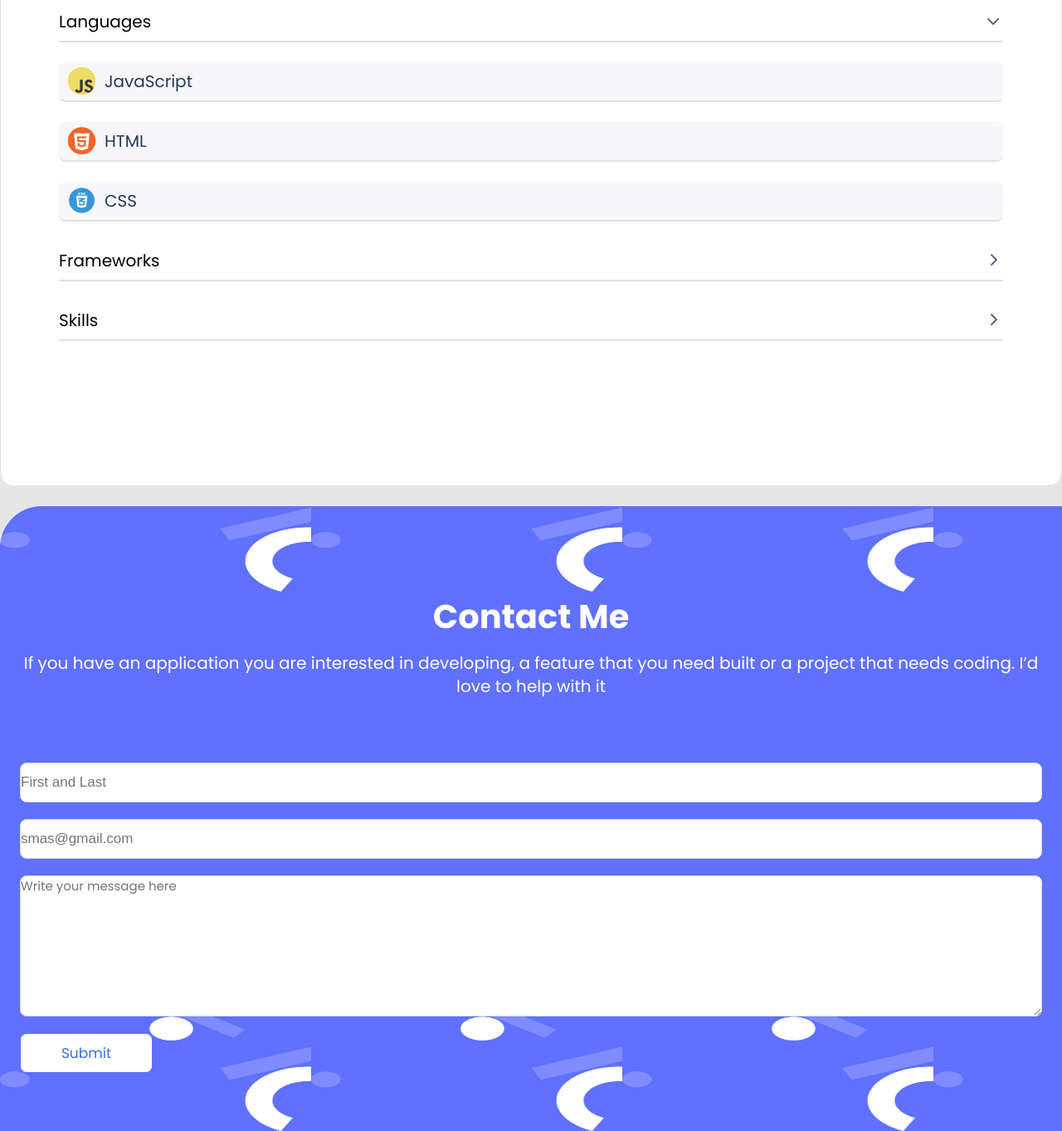
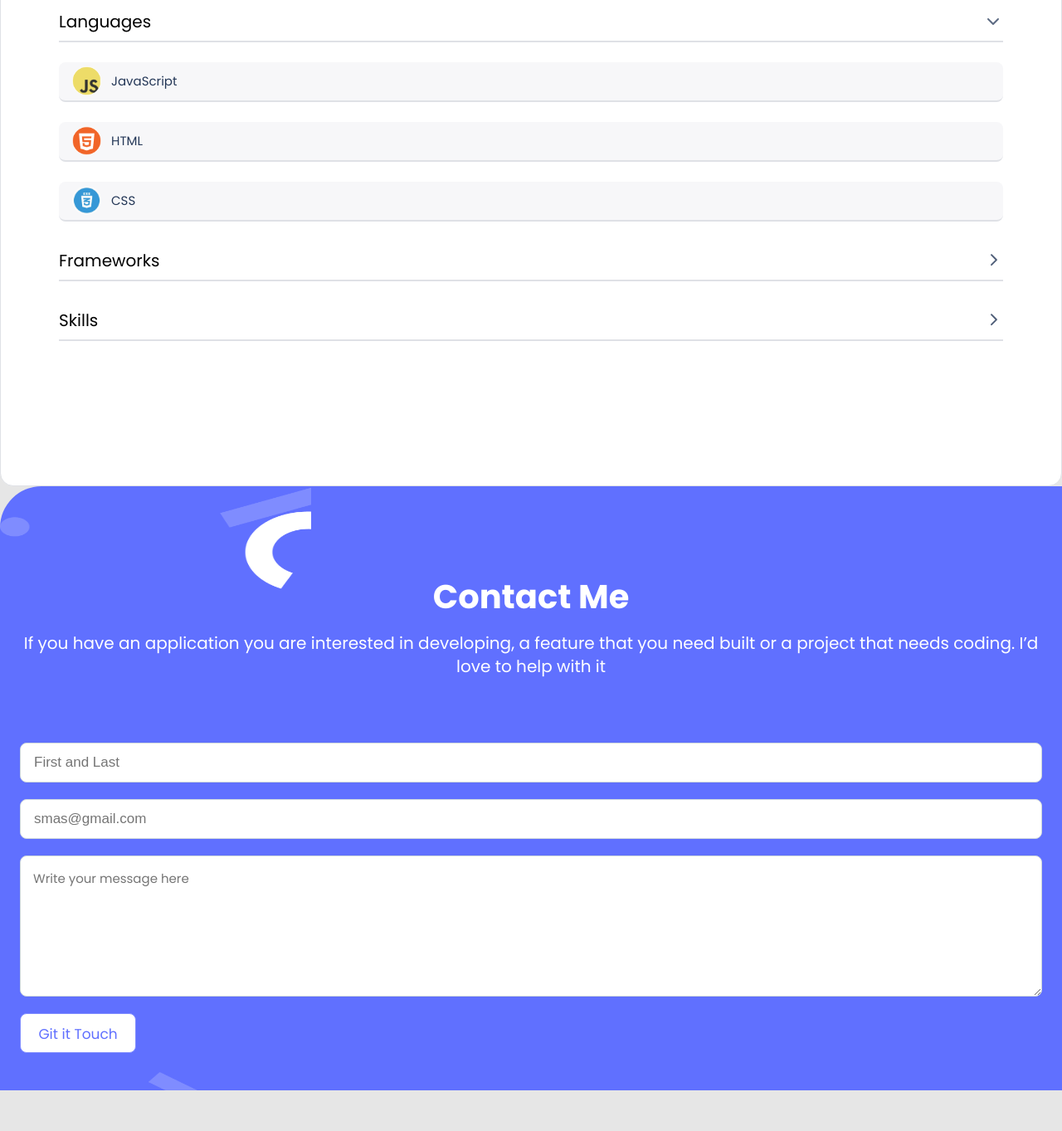
Before and after one commit to smas0900/Portfolio-setup-and-mobile-version-skeleton, a plain HTML site: page index.html in a window 1280 px wide. Shown: the part 6047-7410 px from the top of the page at 83% size. After the commit the page ends 7361 px from the top, so only its background shows below. Drawn offline with Linux system fonts and the light colour scheme.

Commit message:
Edit button style

```diff
--- a/index.html
+++ b/index.html
@@ -170,12 +170,12 @@
             <ul>
                 <li>
                     <label for="full-name"></label>
-                    <input type="text" maxlength="30" name="name" id="full-name" placeholder="First and Last" required="">
+                    <input type="text" maxlength="30" name="name" class="boxStyle" id="full-name" placeholder="First and Last" required="">
                 </li>
 
                 <li>
                     <label for="email-address"></label>
-                    <input type="email" name="_replyto" id="email-address" placeholder="smas@gmail.com" required="">
+                    <input type="email" name="_replyto" class="boxStyle" id="email-address" placeholder="smas@gmail.com" required="">
                 </li>
 
                 <li>
@@ -185,7 +185,7 @@
             </ul>
             <input type="hidden" name="_subject" id="email-subject" value="Contact Form Submission">
 
-        <input type="submit" class="Sbtn" value="Submit">
+        <input type="submit" class="Sbtn" value="Git it Touch">
     </form>
    </section>
 </body>
--- a/style.css
+++ b/style.css
@@ -299,7 +299,10 @@ body {
 
 .link a {
   border-bottom: 2px solid #dfe1e6;
-  font: normal 500 17px 'Poppins', sans-serif;
+  font-family: 'Poppins', sans-serif;
+  font-weight: 500, medium;
+  font-size: 20px;
+  line-height: 24px;
 }
 
 .about_general li a {
@@ -322,6 +325,9 @@ body {
 .about_general-menu li a {
   background-color: #f7f7f9;
   border-radius: 8px;
+  font-family: 'Poppins', sans-serif;
+  font-weight: 500, medium;
+  font-size: 15px;
   display: flex;
   align-items: center;
   justify-content: flex-start;
@@ -331,20 +337,18 @@ body {
 .about_general-menu img {
   width: 35px;
   height: 35px;
-  margin-right: 10px;
-  margin-left: 10px;
+  margin-right: 12px;
+  margin-left: 16px;
 }
 
 .contact_form {
-  margin-top: 24px;
   display: flex;
   border-radius: 50px 0 0;
   flex-direction: column;
   background: #6070ff;
   background-image: url("logos/form-shapes-mobile.png");
-  background-repeat: inherit;
-  background-size: 375px 650px;
-  height: 779px;
+  background-repeat: no-repeat;
+  background-size: 375px 779px;
 }
 
 .contact_form h2 {
@@ -369,8 +373,8 @@ body {
   margin-bottom: 70px;
 }
 
-#full-name,
-#email-address {
+.boxStyle {
+  padding: 15px 16px;
   border: 1px solid #cfd8dc;
   border-radius: 8px;
   font-style: normal;
@@ -382,6 +386,7 @@ body {
 }
 
 #message {
+  padding: 15px 38px 15px 15px;
   border: 1px solid #cfd8dc;
   font-family: 'Poppins', sans-serif;
   font-style: normal;
@@ -407,25 +412,26 @@ body {
 
 .Sbtn {
   background-color: white;
-  display: flex;
   cursor: pointer;
   line-height: 24px;
-  width: 160px;
+  width: 140px;
   height: 48px;
-  align-items: center;
-  border: 1px solid #6070ff;
-  color: #396df2;
+  border: 1px solid #7F8CFF;
+  color: #6070ff;
   font-family: 'Poppins', sans-serif;
   font-size: 17px;
   font-weight: 500;
+  font-style: normal;
+  align-content: center;
   border-radius: 8px;
   padding: 10px;
-  margin-top: 1px;
   margin-left: 24px;
+  margin-bottom: 45px;
+  padding: 12px 16px;
 }
 
 .Sbtn:hover {
-  background-color: #001aff;
+  background-color: #6070ff;
   color: #fff;
   border-radius: 8px;
 }
@@ -436,10 +442,9 @@ body {
   border-radius: 8px;
 }
 
-.Sbtn:disabled,
-.card_see [disabled] {
+.Sbtn:disabled [disabled] {
   border: 1px solid #5e6c84;
   background-color: transparent;
-  color: #5e6c84;
+  color: #e5e5e5;
   border-radius: 8px;
 }
```
